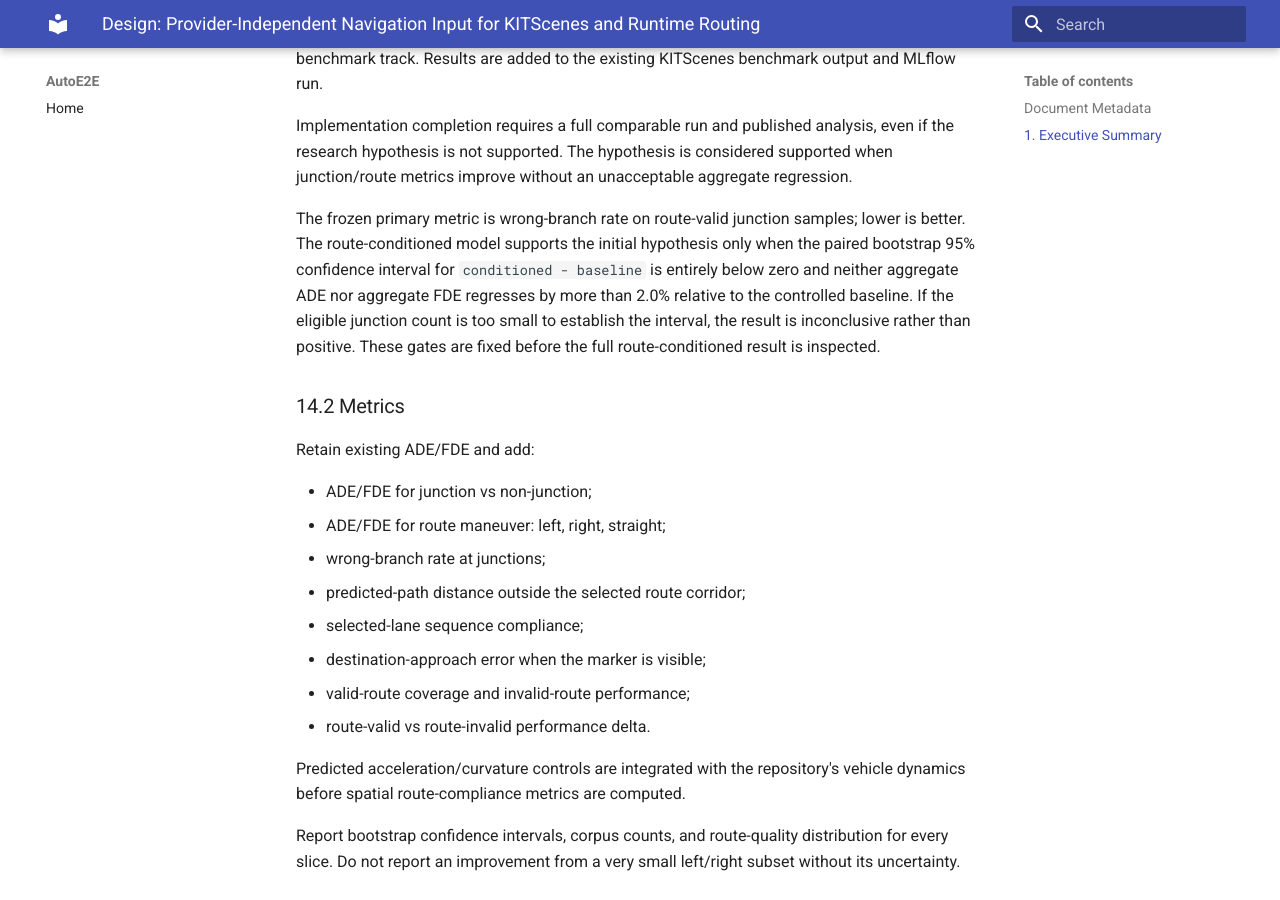
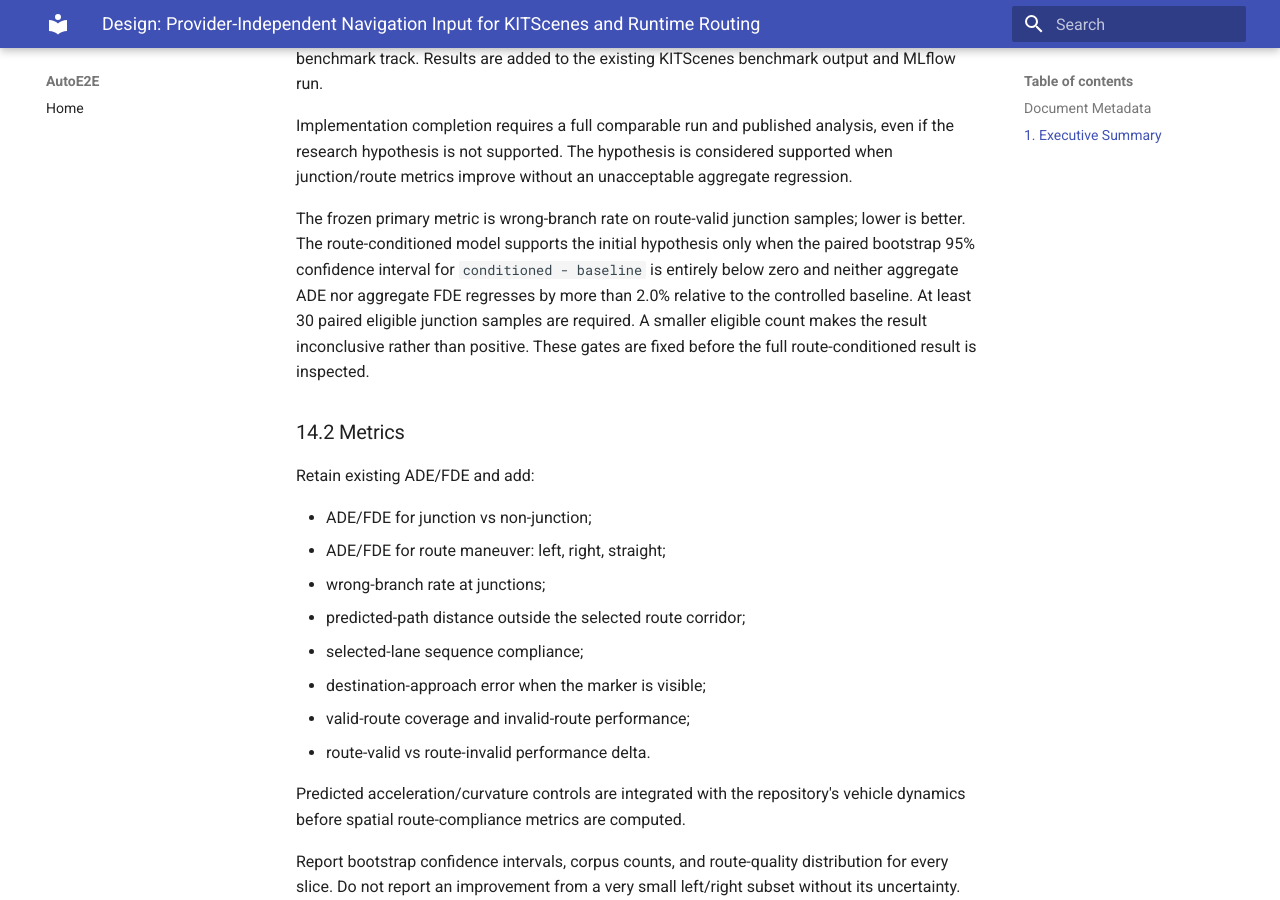
Before and after one commit to autowarefoundation/auto_e2e, an MkDocs documentation site: the page built from Docs/navigation_input_design.md, in a window 1280 px wide and 900 px high, scrolled down 21598 px. Built offline with MkDocs 1.6.1 and Material for MkDocs 9.7.7, drawn with Linux system fonts in a browser that asks for light colours.

Commit message:
docs(navigation): require enough paired junction evidence
Signed-off-by: riita10069 <ryota10069.tech5.jizi@gmail.com>

```diff
--- a/Docs/navigation_input_design.md
+++ b/Docs/navigation_input_design.md
@@ -933,9 +933,9 @@ lower is better. The route-conditioned model supports the initial hypothesis
 only when the paired bootstrap 95% confidence interval for
 `conditioned - baseline` is entirely below zero and neither aggregate ADE nor
 aggregate FDE regresses by more than 2.0% relative to the controlled baseline.
-If the eligible junction count is too small to establish the interval, the
-result is inconclusive rather than positive. These gates are fixed before the
-full route-conditioned result is inspected.
+At least 30 paired eligible junction samples are required. A smaller eligible
+count makes the result inconclusive rather than positive. These gates are fixed
+before the full route-conditioned result is inspected.
 
 ### 14.2 Metrics
 
```
